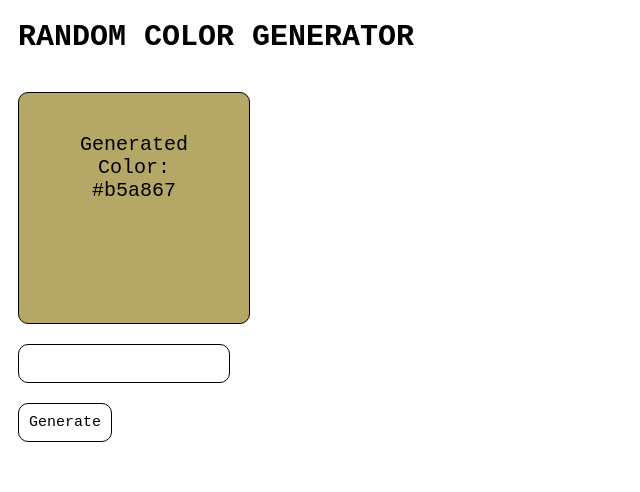
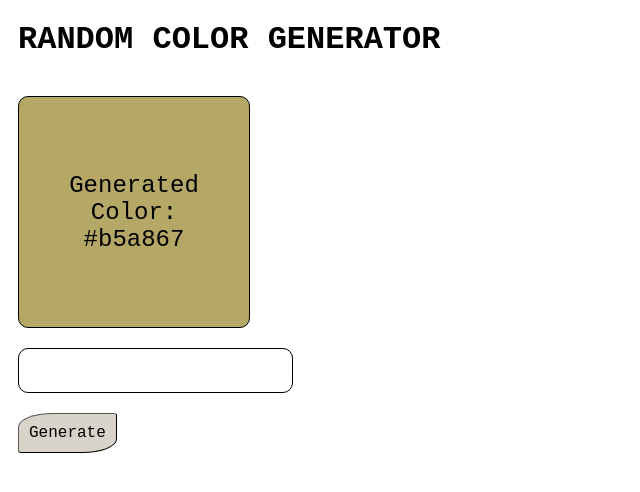
Before and after one commit to valashsab/react-random-color-generator-vs, a React app: page / in a window 1280 px wide. Shown: the top 492 px of the page, without its empty margins (0-640 px from the left). Built offline with nearby package versions, Linux system fonts and the light colour scheme.

Commit message:
Optimize styles

```diff
--- a/src/App.js
+++ b/src/App.js
@@ -14,7 +14,8 @@ export default function App() {
       <h1
         style={{
           fontFamily: 'Monospace',
-          fontSize: '30px',
+          fontStretch: 'ultra-expanded',
+          fontSize: '2rem',
           marginLeft: '10px',
           marginBottom: '10px',
           textTransform: 'uppercase',
@@ -26,17 +27,17 @@ export default function App() {
       <div
         style={{
           fontFamily: 'Monospace',
-          fontSize: '20px',
+          fontSize: '1.5rem',
           width: '150px',
           height: '150px',
-          // paddingTop: '100%',
-          // paddingLeft: '10px',
+          display: 'flex',
+          justifyContent: 'center',
+          alignItems: 'center',
+          textAlign: 'center',
           padding: '40px',
           border: '1px solid black',
           borderRadius: '10px',
-          position: 'realtive',
           margin: '10px',
-          textAlign: 'center',
           backgroundColor: `${color}`,
         }}
       >
@@ -45,7 +46,7 @@ export default function App() {
       <input
         style={{
           fontFamily: 'Monospace',
-          fontSize: '15px',
+          fontSize: '1.25rem',
           padding: '10px',
           border: '1px solid black',
           borderRadius: '10px',
@@ -65,12 +66,12 @@ export default function App() {
         }}
         style={{
           fontFamily: 'Monospace',
-          fontSize: '15px',
+          fontSize: '1rem',
           padding: '10px',
-          border: '1px solid black',
-          borderRadius: '10px',
+          border: '1px outset black',
+          borderRadius: '35% 5%',
           margin: '10px',
-          backgroundColor: '#ffffff',
+          backgroundColor: '#D8D4CA',
         }}
       >
         Generate
```
